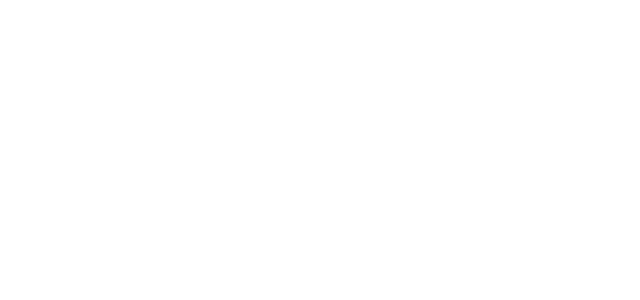
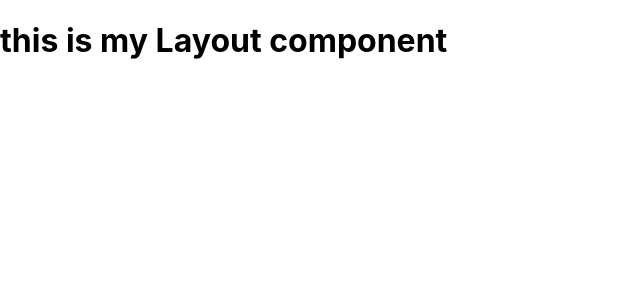
Before and after one commit to eileen813/homepro, a React (Create React App) app in the folder client/: page / in a window 1280 px wide. Shown: the top 300 px of the page, without its empty margins (0-640 px from the left). Built offline with nearby package versions, Linux system fonts and the light colour scheme.

Commit message:
added linked LoginRegister components and added h1 tags in footer, layout, & nav

```diff
--- a/client/src/App.js
+++ b/client/src/App.js
@@ -1,7 +1,19 @@
 import "./App.css";
+import Layout from "./components/Layout/Layout";
+import Nav from "./components/Nav/Nav";
+import LoginRegister from "./screens/LoginRegister/LoginRegister";
+import Footer from "./components/Footer/Footer";
 
 function App() {
-  return <div className="App"></div>;
+  return (
+    <div className="App">
+      <Layout>
+        <Nav />
+        <LoginRegister />
+        <Footer />
+      </Layout>
+    </div>
+  );
 }
 
 export default App;
--- /dev/null
+++ b/client/src/components/Footer/Footer.jsx
@@ -0,0 +1,9 @@
+// import React from "react";
+
+export default function Footer() {
+  return (
+    <div>
+      <h1>this is my Footer component</h1>
+    </div>
+  );
+}
--- /dev/null
+++ b/client/src/components/Layout/Layout.jsx
@@ -0,0 +1,8 @@
+
+export default function Layout() {
+  return (
+    <div>
+      <h1>this is my Layout component</h1>
+    </div>
+  );
+}
--- /dev/null
+++ b/client/src/components/Nav/Nav.jsx
@@ -0,0 +1,10 @@
+import { Link } from "react-router-dom";
+
+export default function Nav() {
+  return (
+    <div>
+      <h1>this is my Nav component</h1>
+      <Link to="/login">Login/Register</Link>
+    </div>
+  );
+}
--- /dev/null
+++ b/client/src/screens/LoginRegister/LoginRegister.jsx
@@ -0,0 +1,9 @@
+import React from "react";
+
+export default function LoginRegister() {
+  return (
+    <div>
+      <h1>LoginRegister component</h1>
+    </div>
+  );
+}
```
